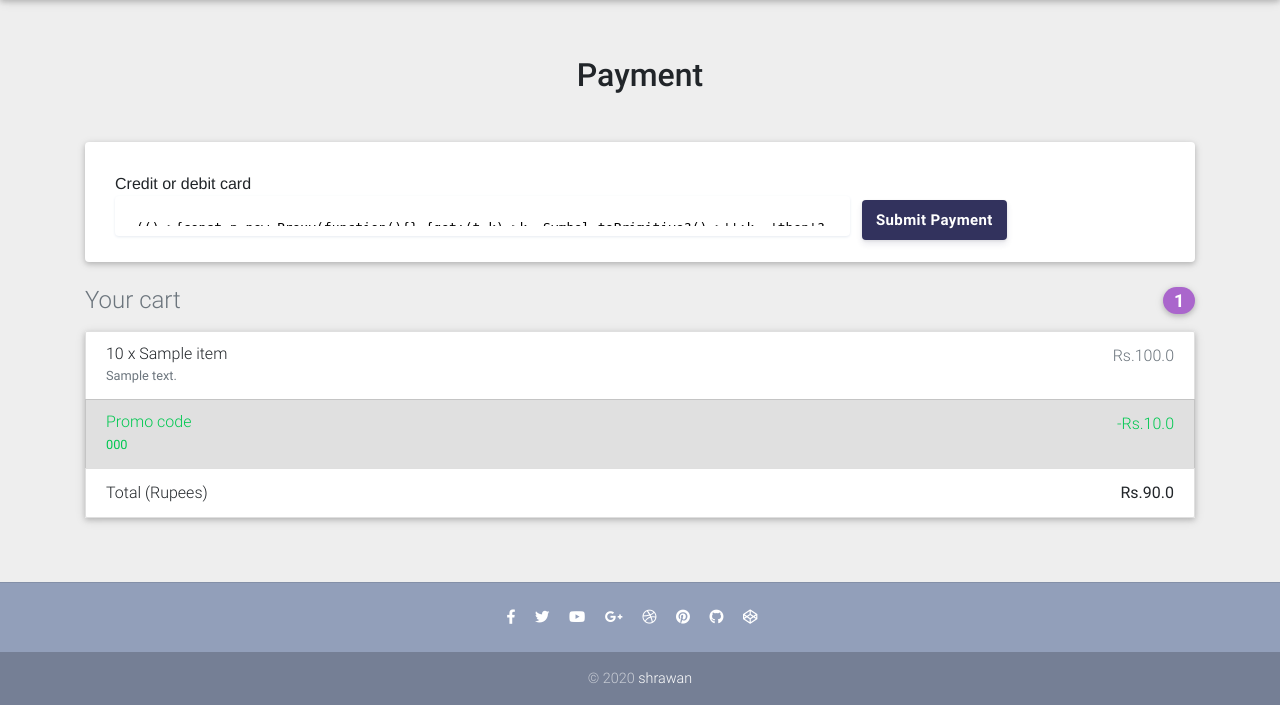
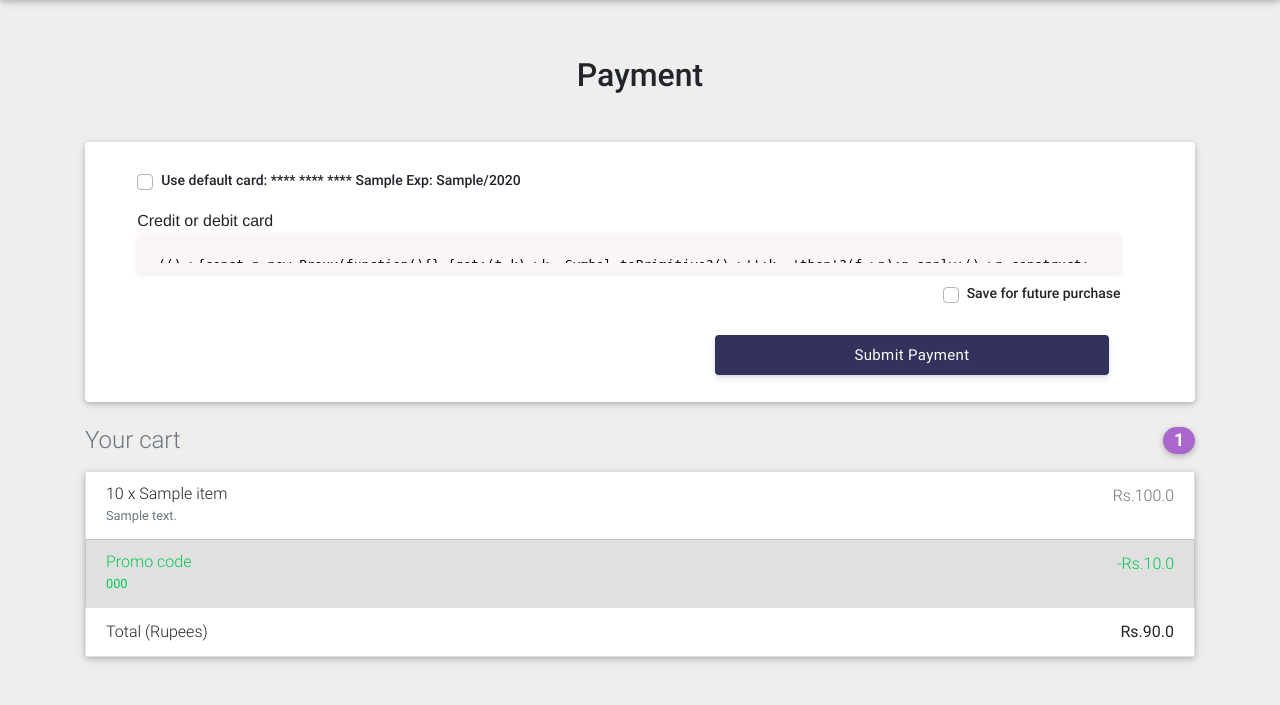
Before and after one commit to Shrawan907/djecommerce, a Django app: template templates/payment.html in a window 1280 px wide. Shown: the part 64-769 px from the top of the page. Run offline with Django 3.2, Linux system fonts and the light colour scheme; tables that the repository leaves empty hold one stand-in row (values such as "Sample post"); the template is opened without the code that fills it: values that come from a table or form of the project are taken from there, most other values are stand-ins (such as "Sample title", 1, 10 or a date in 2020); some libraries are stand-ins or nearby versions.

Commit message:
saving card on stripe

```diff
--- a/core/admin.py
+++ b/core/admin.py
@@ -1,6 +1,6 @@
 from django.contrib import admin
 
-from .models import Item, OrderItem, Order, Payment, Coupon, Refund, Address
+from .models import Item, OrderItem, Order, Payment, Coupon, Refund, Address, UserProfile
 
 
 def make_refund_accepted(modeladmin, request, queryset):
@@ -67,3 +67,4 @@ admin.site.register(Payment)
 admin.site.register(Coupon)
 admin.site.register(Refund)
 admin.site.register(Address, AddressAdmin)
+admin.site.register(UserProfile)
--- a/core/forms.py
+++ b/core/forms.py
@@ -48,3 +48,9 @@ class RefundForm(forms.Form):
         'rows': 4
     }))
     email = forms.EmailField()
+
+
+class PaymentForm(forms.Form):
+    stripeToken = forms.CharField(required=False)
+    save = forms.BooleanField(required=False)
+    use_default = forms.BooleanField(required=False)
--- a/core/models.py
+++ b/core/models.py
@@ -2,6 +2,7 @@ from django.conf import settings
 from django.db import models
 from django.shortcuts import reverse
 from django_countries.fields import CountryField
+from django.db.models.signals import post_save
 
 CATEGORY_CHOICES = (
     ('S', 'Shirt'),
@@ -19,6 +20,16 @@ ADDRESS_CHOICES = (
     ('B', 'Billing'),
     ('S', 'Shipping'),
 )
+
+
+class UserProfile(models.Model):
+    user = models.OneToOneField(
+        settings.AUTH_USER_MODEL, on_delete=models.CASCADE)
+    stripe_customer_id = models.CharField(max_length=50, blank=True, null=True)
+    one_click_purchasing = models.BooleanField(default=False)
+
+    def __str__(self):
+        return self.user.username
 
 
 class Item(models.Model):
@@ -95,16 +106,6 @@ class Order(models.Model):
     received = models.BooleanField(default=False)
     refund_requested = models.BooleanField(default=False)
     refund_granted = models.BooleanField(default=False)
-    '''
-    1. Item added to cart
-    2. Adding Billing address
-    (Failed Checkout)
-    3. Payment
-    (Preprcessing, processing, packaging, etc.)
-    4. Being Delivered
-    5. Recieved
-    6. Refunds
-    '''
 
     def _str_(self):
         return self.user.username
@@ -147,8 +148,8 @@ class Payment(models.Model):
 
 
 class Coupon(models.Model):
-    code = models.CharField(max_length=15)
-    amount = models.FloatField()
+    code = models.CharField(max_length=15, blank=True, null=True)
+    amount = models.FloatField(default=0)
 
     def __str__(self):
         return self.code
@@ -162,3 +163,11 @@ class Refund(models.Model):
 
     def __str__(self):
         return f"{self.pk}"
+
+
+def userprofile_receiver(sender, instance, created, *args, **kwargs):
+    if created:
+        userprofile = UserProfile.objects.create(user=instance)
+
+
+post_save.connect(userprofile_receiver, sender=settings.AUTH_USER_MODEL)
--- a/djecommerce/settings.py
+++ b/djecommerce/settings.py
@@ -101,3 +101,5 @@ LOGIN_REDIRECT_URL = '/'
 CRISPY_TEMPLATE_PACK = 'bootstrap4'
 
 STRIPE_SECRET_KEY = "sk_test_4eC39HqLyjWDarjtT1zdp7dc"
+
+EMAIL_BACKEND = 'django.core.mail.backends.console.EmailBackend'
--- a/templates/payment.html
+++ b/templates/payment.html
@@ -27,14 +27,17 @@
         box-shadow: 0 4px 6px rgba(50, 50, 93, .11), 0 1px 3px rgba(0, 0, 0, .08);
         border-radius: 4px;
         font-size: 15px;
-        font-weight: 600;
+        font-weight: 100%;
         letter-spacing: 0.025em;
         text-decoration: none;
         -webkit-transition: all 150ms ease;
         transition: all 150ms ease;
-        float: left;
         margin-left: 12px;
+        margin-right: 12px;
         margin-top: 28px;
+        padding-left: 5px;
+        padding-right: 5px;
+        width: 40%
     }
 
     button:hover {
@@ -44,8 +47,7 @@
     }
 
     #stripe-form {
-        padding: 30px;
-        height: 120px;
+        padding: 5px 30px;
     }
 
     label {
@@ -62,16 +64,21 @@
     }
 
     .stripe-form-row {
-        width: 70%;
+        width: 100%;
         float: left;
+        margin-top: 5px;
+        margin-bottom: 5px;
     }
 
+    .current-card-form {
+        display: none;
+    }
 
+    .card {
+        padding: 2%;
+        padding-right: 4%;
+    }
 
-    /**
-     * The CSS shown here will not be introduced in the Quickstart guide, but shows
-     * how you can use CSS to style your Element's container.
-     */
     .StripeElement {
         box-sizing: border-box;
 
@@ -81,23 +88,11 @@
 
         border: 1px solid transparent;
         border-radius: 4px;
-        background-color: white;
+        background-color: rgb(250, 246, 246);
 
-        box-shadow: 0 1px 3px 0 #e6ebf1;
+        box-shadow: 0 2px 5px 0 #e6ebf1;
         -webkit-transition: box-shadow 150ms ease;
         transition: box-shadow 150ms ease;
-    }
-
-    .StripeElement--focus {
-        box-shadow: 0 1px 3px 0 #cfd7df;
-    }
-
-    .StripeElement--invalid {
-        border-color: #fa755a;
-    }
-
-    .StripeElement--webkit-autofill {
-        background-color: #fefde5 !important;
     }
 </style>
 
@@ -129,16 +124,35 @@
                     <!--Card-->
                     <div class="card">
                         <!--Card content-->
-
-
-
-
                         <script src="https://js.stripe.com/v3/"></script>
 
-                        <form action="." method="post" id="stripe-form">
+                        {% if card %}
+                        <div style="padding: 5px 30px;">
+                            <div class="custom-control custom-checkbox">
+                                <input type="checkbox" class="custom-control-input" name="save" id="use_default_card">
+                                <label class="custom-control-label" for="use_default_card">Use default card: **** ****
+                                    **** {{ card.last4 }}
+                                    <span>Exp: {{ card.exp_month }}/{{ card.exp_year }}</span></label>
+                            </div>
+                        </div>
+                        {% endif %}
 
+                        <div class="current-card-form">
+                            <form action="." method="post" class="stripe-form">
                                 {% csrf_token %}
-                            <div class="stripe-form-row">
+                                <input type="hidden" name="use_default" value="true">
+                                <div class="stripe-form-row" align="right">
+                                    <button id="stripeBtn">Submit Payment</button>
+                                </div>
+                                <div id="card-errors" role="alert"></div>
+                            </form>
+                        </div>
+
+                        <div class="new-card-form">
+                            <form action="." method="post" class="stripe-form" id="stripe-form">
+                                {% csrf_token %}
+
+                                <div class="stripe-form-row" id="creditCard">
                                     <label for="card-element" id="stripeBtnLlabel">
                                         Credit or debit card
                                     </label>
@@ -155,12 +169,21 @@
                                                 style="border: medium none !important; display: block !important; position: absolute !important; height: 1px !important; top: 0px !important; left: 0px !important; padding: 0px !important; margin: 0px !important; width: 100% !important; opacity: 0 !important; background: transparent none repeat scroll 0% 0% !important; pointer-events: none !important; font-size: 16px !important;">
                                         </div>
                                     </div>
+                                </div>
 
+                                <div class="stripe-form-row" align="right">
+                                    <div class="custom-control custom-checkbox">
+                                        <input type="checkbox" class="custom-control-input" name="save"
+                                            id="save_card_info">
+                                        <label class="custom-control-label" for="save_card_info">Save for future
+                                            purchase</label>
+                                    </div>
+
+                                    <button id="stripeBtn">Submit Payment</button>
+                                </div>
                                 <!-- Used to display form errors. -->
                                 <div id="card-errors" role="alert"></div>
                         </div>
-
-                            <button id="stripeBtn">Submit Payment</button>
                         </form>
 
 
@@ -183,6 +206,14 @@
         </div>
     </main>
     <!--Main layout-->
+
+</body>
+
+</html>
+{% endblock content %}
+
+
+{% block extra_scripts %}
 
 <script type="text/javascript" nonce="VSyCc7VZNGpzCqXUy1kDFw==">  // Create a Stripe client.
     var stripe = Stripe('pk_test_TYooMQauvdEDq54NiTphI7jx');
@@ -255,12 +286,20 @@
         form.submit();
     }
 
+    $(document).ready(function () {
+        //  default shipping addr
+        $('input[id="use_default_card"]').click(function () {
+            if ($(this).prop("checked") == true) {
+                $(".new-card-form").hide();
+                $(".current-card-form").show();
+            }
+            else if ($(this).prop("checked") == false) {
+                $(".new-card-form").show();
+                $(".current-card-form").hide();
+            }
+        });
+    });
 
 </script>
 
-    <!--/.Footer-->
-</body>
-
-</html>
-
-{% endblock content %}
+{% endblock extra_scripts %}
```
Also changed, not shown: core/views.py (+104 -60 lines), core/migrations/0003_userprofile.py (added), core/migrations/0004_auto_20200527_2153.py (added), core/migrations/0005_auto_20200528_0025.py (added). Lines whose indentation alone changed are shown as unchanged.
